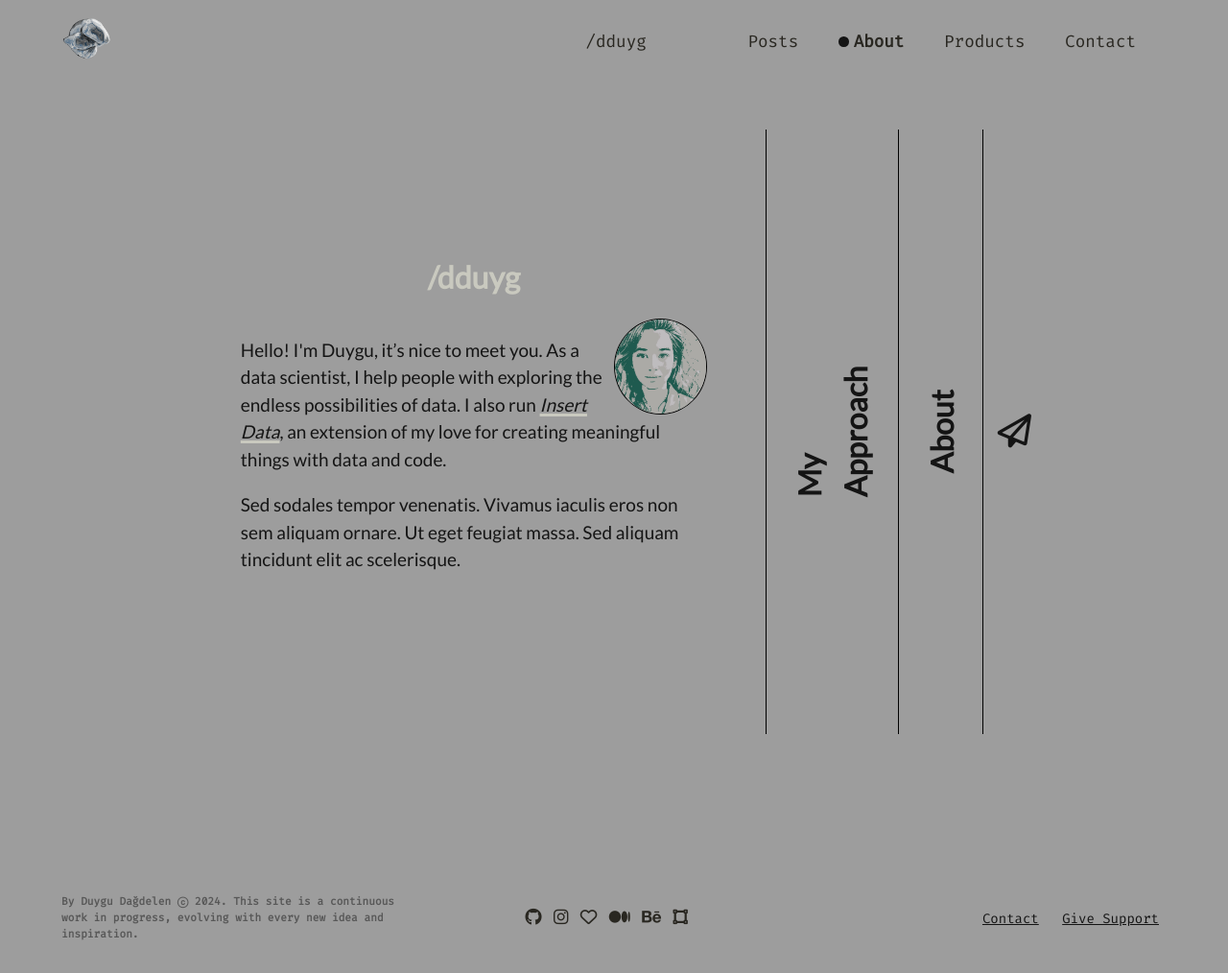
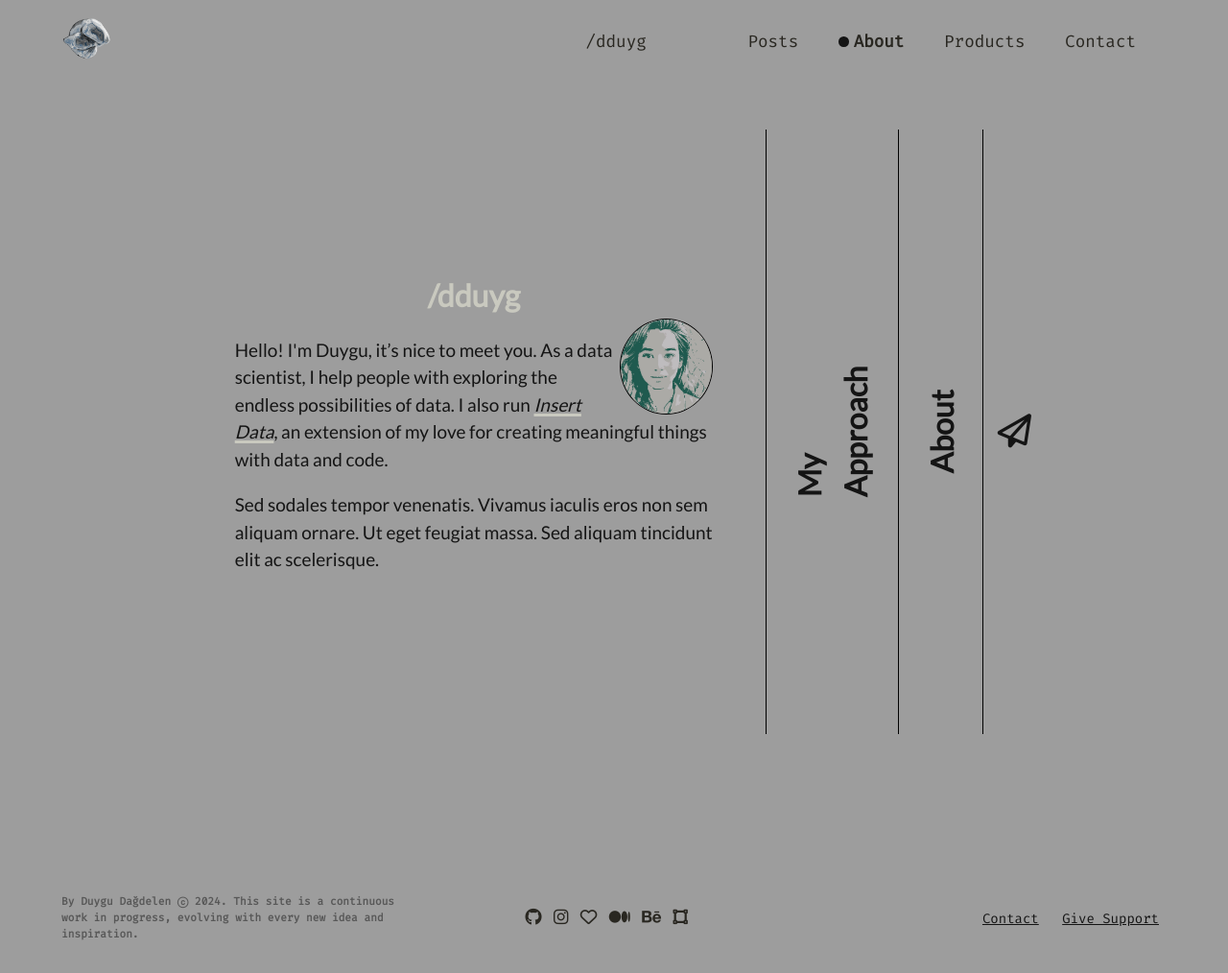
Before and after one commit to dduyg/duuuy, a Jekyll site: the page built from about.html, in a window 1280 px wide. Shown: the whole page at 96% size. Built offline with Jekyll 4.4.1, drawn with Linux system fonts in a browser that asks for light colours; nearby versions of some CDN libraries.

Commit message:
Update about-panel.css

```diff
--- a/assets/about-panel.css
+++ b/assets/about-panel.css
@@ -44,7 +44,7 @@ header {
   font-size: min(6vw, 32px);
   transform: rotate(0deg);
   transition: 0.5s ease;
-  padding: 0 10%;
+  padding: 0 9%;
 }
 #bio header, #contact header {
   transform: rotate(0deg); /* No rotation for image/icon */
@@ -79,7 +79,7 @@ header {
 .content {
   display: none;
   font-size: min(4vw, 19px); /* Limits font size to 19px or 4vw, whichever is smaller */
-  padding: 3% 10%;
+  padding: 0 9%;
   overflow-x: hidden;
   overflow-y: auto;
   max-width: 800px;
```
